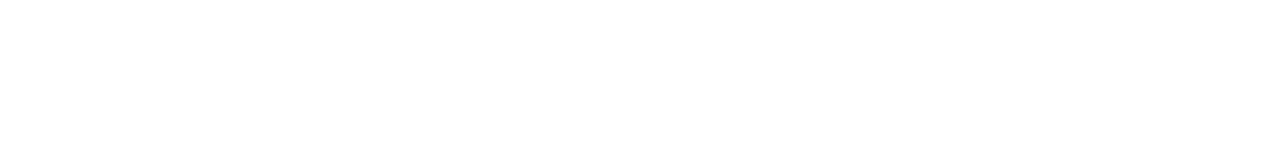
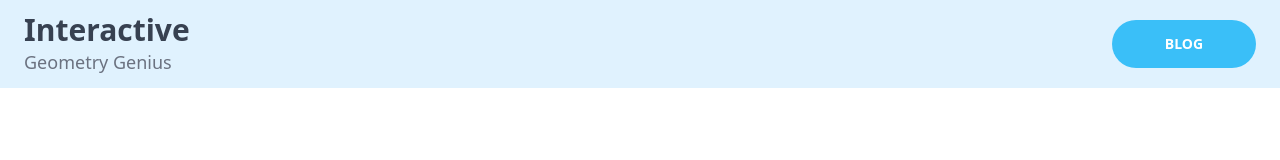
Before and after one commit to naimalinaim1/web-geometry-genius, a plain HTML site: page index.html in a window 1280 px wide. Drawn offline with nearby package versions, Linux system fonts and the light colour scheme.

Commit message:
Added Simple Header

```diff
--- a/index.html
+++ b/index.html
@@ -14,6 +14,17 @@
     <link href="https://fonts.googleapis.com/css2?family=Inter:wght@300;400;500;600;700&display=swap" rel="stylesheet">
 </head>
 <body>
-
+    <!-- header -->
+    <header class="max-w-[1920px] mx-auto px-6 py-3 bg-sky-100 flex justify-between items-center">
+        <!-- logo -->
+        <div>
+            <h2 class="text-3xl font-bold text-gray-700">Interactive</h2>
+            <p class="text-gray-500 text-lg">Geometry Genius</p>
+        </div>
+        <!-- blog page link -->
+        <p>
+            <a class="btn bg-info border-0 w-36 rounded-full" href="blog.html">Blog</a>
+        </p>
+    </header>
 </body>
 </html>
```
